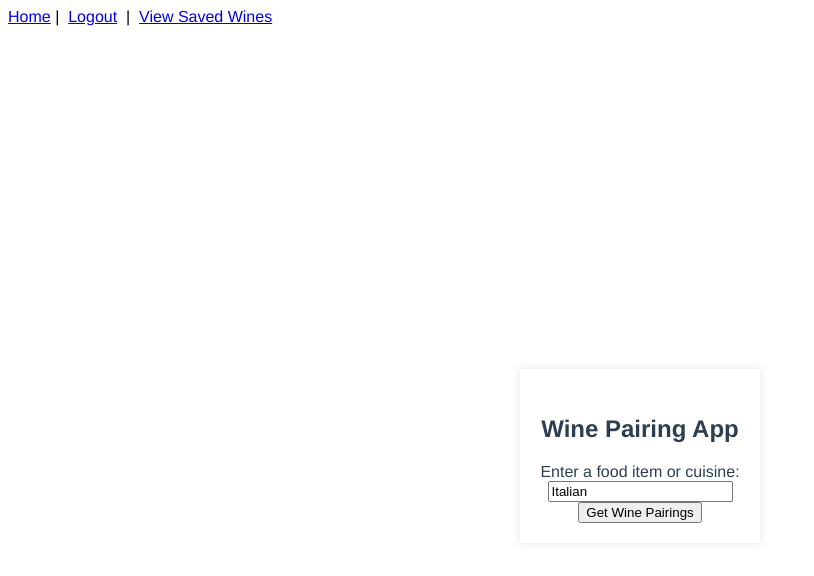
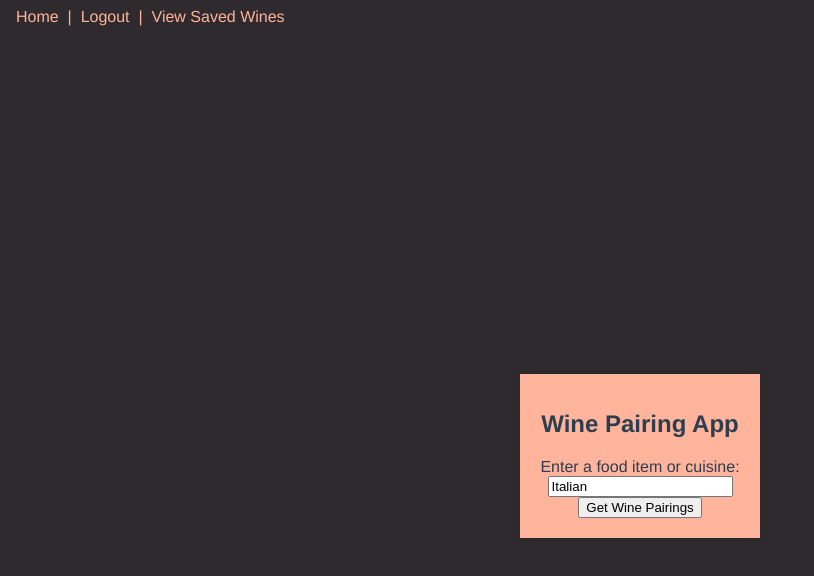
Before and after one commit to caleighschmid/wine-pairing-app, a Vue app in the folder vue/: page /wine-recommendation in a window 1280 px wide. Shown: the top 576 px of the page, without its empty margins (0-814 px from the left). Built offline with nearby package versions, Linux system fonts and the light colour scheme; sample sign-in values are in the browser's storage.

Commit message:
Added some styling

```diff
--- a/vue/src/App.vue
+++ b/vue/src/App.vue
@@ -1,18 +1,49 @@
 <template>
-  <div id="capstone-app">
+  <body>
+    <div id="capstone-app">
     <div id="nav">
-      <router-link v-bind:to="{ name: 'home' }">Home</router-link>&nbsp;|&nbsp;
-      <router-link v-bind:to="{ name: 'login' }" v-if="$store.state.token === ''">Log In</router-link>
-      <router-link v-bind:to="{ name: 'logout' }" v-if="$store.state.token != ''">Logout</router-link>
-      <span v-if="$store.state.token != ''">
+      <router-link v-bind:to="{ name: 'wine-recommendation' }" class="router-link">Home</router-link>
+      <span class="router-dash">
         &nbsp;|&nbsp;
       </span>
-     <router-link v-bind:to="{ name: 'saved-wines-list' }" v-if="$store.state.token != ''">View Saved Wines</router-link>    </div>
+      <router-link v-bind:to="{ name: 'login' }" v-if="$store.state.token === ''" class="router-link">Log In</router-link>
+      <router-link v-bind:to="{ name: 'logout' }" v-if="$store.state.token != ''" class="router-link">Logout</router-link>
+      <span v-if="$store.state.token != ''" class="router-dash">
+        &nbsp;|&nbsp;
+      </span>
+     <router-link v-bind:to="{ name: 'saved-wines-list' }" v-if="$store.state.token != ''" class="router-link">View Saved Wines</router-link>    </div>
     <router-view />
   </div>
+  </body>
+
 </template>
 
 <style>
+
+/* colors:
+  Raisin black: #2F2A2D
+  Caribbean Current: #1A615F
+  Rose quartz: #BBABAD
+  Dutch White: #F6E1C0
+  Mint green: #D0F0ED
+*/
+
+.router-link{
+  color: rgb(255, 180, 155);
+  text-decoration: none;
+}
+
+.router-link:hover{
+  text-decoration: underline;
+}
+
+.router-dash{
+  color: rgb(255, 180, 155);
+}
+
+body {
+  background-color: #2F2A2D;
+}
 
 #capstone-app{
   font-family: Avenir, Helvetica, Arial, sans-serif;
--- a/vue/src/components/SavedWinesList.vue
+++ b/vue/src/components/SavedWinesList.vue
@@ -41,18 +41,20 @@ export default {
 
 </script>
 
-<style>
+<style scoped>
 h1 {
     text-align: center;
     padding-top: 10px;
+    color: rgb(255, 180, 155);
 }
+
 
 ul {
     list-style: none;
     padding: 0;
     display: flex;
     flex-wrap: wrap;
-    padding-left: 80px;
+    /* padding-left: 80px; */
 }
 
 li {
@@ -68,13 +70,14 @@ li {
     justify-content: center;
     align-items: center;
     text-decoration: none;
-    color: inherit;
+    color: rgb(255, 180, 155);
     cursor: pointer;
     font-family: Avenir, Helvetica, Arial, sans-serif;
 }
 
 li:hover {
     background-color: rgb(255, 180, 155);
+    color: rgb(40, 43, 47);
 }
 
 img {
--- /dev/null
+++ b/vue/src/components/WineDetail.vue
@@ -0,0 +1,5 @@
+<template>
+    <div>
+
+    </div>
+</template>
--- a/vue/src/views/LoginView.vue
+++ b/vue/src/views/LoginView.vue
@@ -45,7 +45,7 @@ export default {
           if (response.status == 200) {
             this.$store.commit("SET_AUTH_TOKEN", response.data.token);
             this.$store.commit("SET_USER", response.data.user);
-            this.$router.push("/");
+            this.$router.push("/wine-recommendation");
           }
         })
         .catch(error => {
--- a/vue/src/views/SavedWinesListView.vue
+++ b/vue/src/views/SavedWinesListView.vue
@@ -1,5 +1,9 @@
 <template>
-    <saved-wines-list />
+    <div>
+        <div class="main">
+            <saved-wines-list />
+        </div>
+    </div>
 </template>
 
 <script>
@@ -12,4 +16,11 @@ export default {
 }
 </script>
 
-<style></style>
+<style>
+.main {
+    display: flex;
+    justify-content: center;
+    align-items: center;
+    background-color: rgb(40, 43, 47);
+}
+</style>
--- a/vue/src/views/WinePairingView.vue
+++ b/vue/src/views/WinePairingView.vue
@@ -104,6 +104,7 @@ export default {
     max-width: 600px;
     padding: 20px;
     box-shadow: 0 0 10px rgba(0, 0, 0, 0.1);
+    background-color: rgb(255, 180, 155);
 }
 
 h1 {
```
Also changed, not shown: vue/src/views/WineDetailView.vue (added, +15 -0 lines), vue/src/assets/wine.png (deleted).
